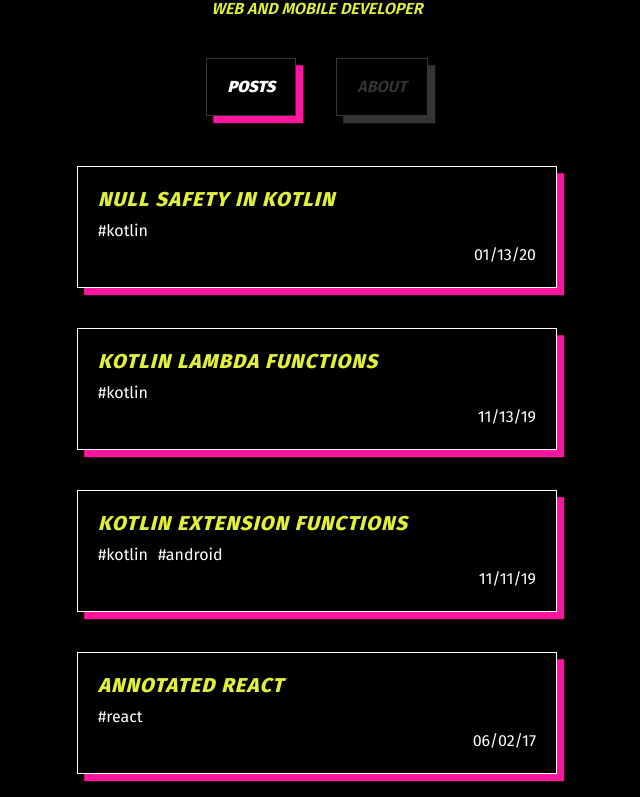
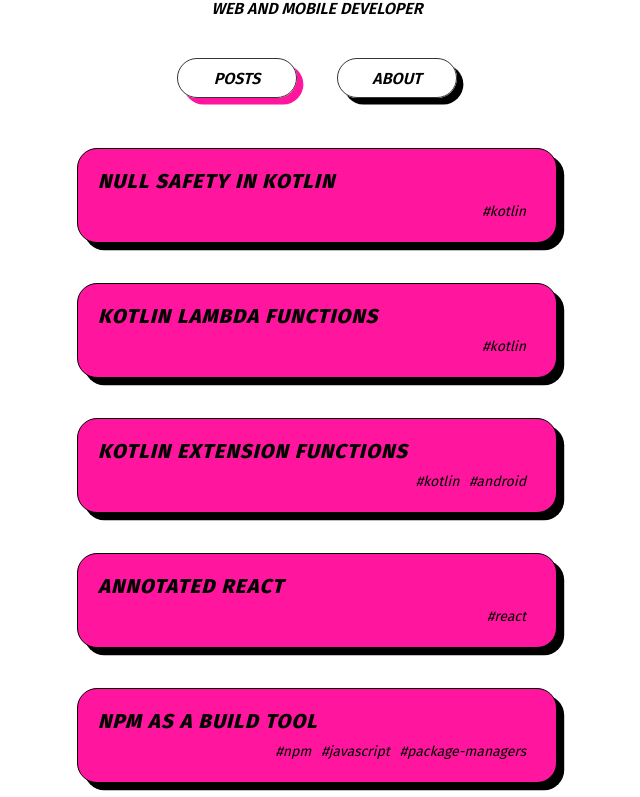
Before and after one commit to murielg/murielg.github.io, a Gatsby site: page / in a window 1280 px wide. Shown: the part 193-990 px from the top of the page, without its empty margins (323-963 px from the left). Built offline with nearby package versions, Linux system fonts and the light colour scheme; Gatsby itself is replaced by a stand-in of ours.

Commit message:
2022 refresh aka invert the colors

```diff
--- a/gatsby-config.js
+++ b/gatsby-config.js
@@ -1,6 +1,6 @@
 module.exports = {
   siteMetadata: {
-    title: 'blog by muriel gonzalez',
+    title: 'muriel gonzalez',
     description: 'web and mobile developer',
     url: `https://murielg.github.io`,
   },
--- a/src/components/Header.js
+++ b/src/components/Header.js
@@ -1,7 +1,7 @@
 import React, {Fragment} from 'react';
 import {graphql, Link, StaticQuery} from 'gatsby';
 import Nav from './Nav';
-import logo from "../assets/mg_logo_2020_pink_transparent.png";
+import logo from "../assets/mg_logo_2020_pink.png";
 
 const Header = ({data}) => {
   const {title, description} = data.site.siteMetadata;
--- a/src/styles/style.scss
+++ b/src/styles/style.scss
@@ -2,8 +2,8 @@
 @import "~@fortawesome/fontawesome-svg-core/styles.css";
 
 html, body {
-  background-color: #000000;
-  color: white;
+  background-color: #ffffff;
+  color: black;
   font-family: 'Fira Sans', sans-serif;
   padding: 0;
   margin: 0;
@@ -14,7 +14,7 @@
 }
 
 a {
-  color: #E2F039;
+  color: #000000;
   &:hover {
     color: #FF159E;
   }
@@ -37,7 +37,7 @@
       text-transform: uppercase;
     }
     h2 {
-      color: #E2F039;
+      color: #000000;
       font-size: 1em;
       font-weight: 600;
       font-style: italic;
@@ -65,47 +65,47 @@
     a {
       display: block;
       margin: 0 20px 0 20px;
-      padding: 16px 20px;
-      color:#353535;
+      height: 40px;
+      padding: 0 20px;
+      color: black;
+      line-height: 40px;
+      min-width: 120px;
       text-decoration: none;
       text-transform: uppercase;
       font-weight: 600;
       font-style: italic;
-      box-shadow: 0.45rem 0.45rem 0 #353535;
+      box-shadow: 0.4rem 0.4rem 0 black;
       border: 1px solid #353535;
-
+      border-radius: 20px;
+      transition: scale .3s ease-in-out;
       &.active {
-        color: white;
-        font-weight: 900;
-        box-shadow: 0.45rem 0.45rem 0 #FF159E;
+        color: black;
+        box-shadow: 0.4rem 0.4rem 0 #FF159E;
       }
       &:hover {
-        color: white;
-        font-weight: 900;
-        box-shadow: 0.45rem 0.45rem 0 #E2F039;
-        border: 1px solid white;
+
+        transform: scale(1.025);
       }
     }
   }
 }
 a.article-link {
   text-decoration: none;
-  &:hover {
-    article.post {
-      box-shadow: 0.5rem 0.5rem 0 #E2F039;
-    }
-  }
-
 }
 article.post {
   padding: 20px;
-  color: #E2F039;
-  background: none;
-  box-shadow: 0.45rem 0.45rem 0 #FF159E;
-  border: 1px solid white;
+  color: black;
+  background: #FF159E;
+  box-shadow: 0.45rem 0.45rem 0 black;
+  border: 1px solid black;
+  border-radius: 20px;
   margin: 20px auto 40px;
   max-width: 30rem;
+  transition: all .3s ease;
+  &:hover {
+    transform: scale(1.025);
   }
+
   h2.post-title {
     font-size: 1.25em;
     letter-spacing: 1.2px;
@@ -117,20 +117,21 @@
   p.post-date {
     text-align: right;
     margin: 0;
-  color: white;
+    color: black;
+    display: none;
   }
+}
+
 
 .bio {
   text-align: center;
   box-shadow: 0.45rem 0.45rem 0 #FF159E;
-  border: 1px solid white;
+  border: 1px solid black;
   padding: 40px;
+  border-radius: 20px;
 
   p {
-    font-weight: 800;
     letter-spacing: 1.2px;
-    font-size: 1.5rem;
-    text-transform: uppercase;
   }
 
 }
@@ -138,10 +139,13 @@
 ul.tags {
   padding: 0;
   margin-bottom: 0;
+  text-align: right;
+  font-size: 14px;
+  font-style: italic;
   li {
     list-style: none;
     display: inline;
-    color: #FFFFFF;
+    color: black;
     margin-right: 10px;
   }
 }
@@ -151,7 +155,7 @@
   margin-top: 50px;
   nav {
     a {
-      color: white;
+      color: #FF159E;
       font-size: 2rem;
       padding: 10px;
       margin: 0 20px;
```
Also changed, not shown: src/pages/about.js (+4 -5 lines), 2 other files. Lines whose indentation alone changed are shown as unchanged.
